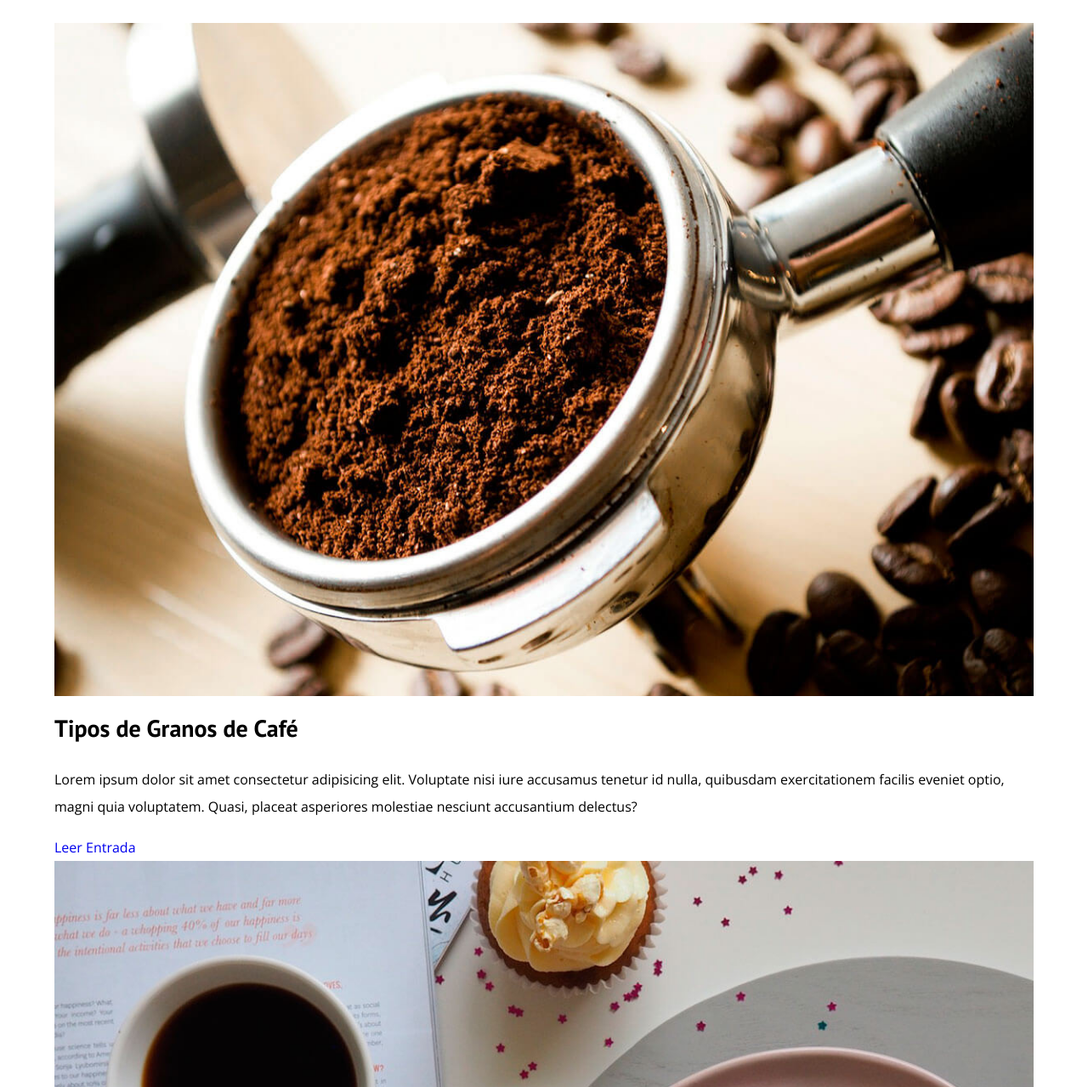
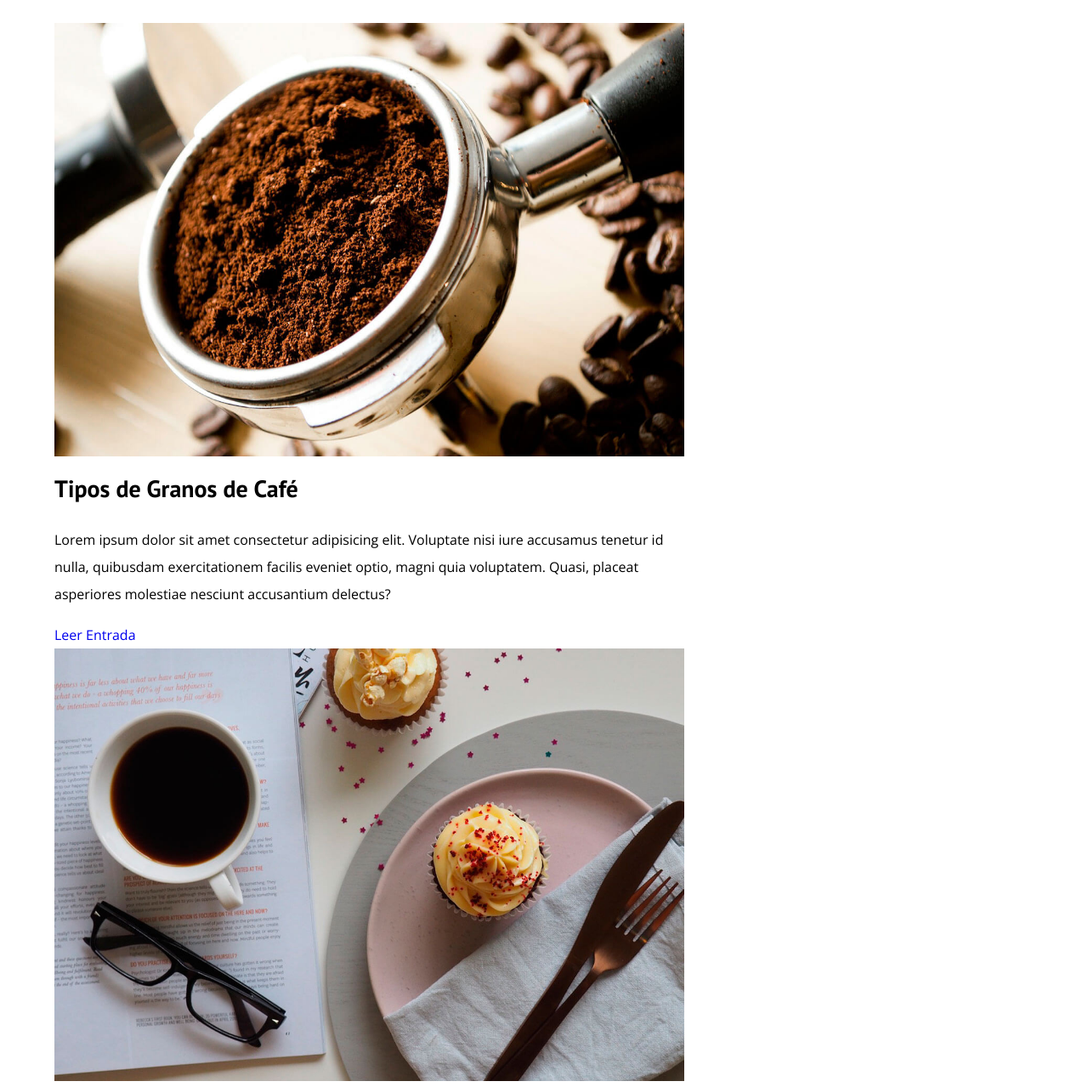
Before and after one commit to Cyber-IV/Coffee_Shop, a plain HTML site: page index.html in a window 1280 px wide. Shown: the part 701-1980 px from the top of the page at 85% size. Drawn offline with nearby package versions, Linux system fonts and the light colour scheme.

Commit message:
Estableciendo la grid a la estructura del blog principal

```diff
--- a/css/index.css
+++ b/css/index.css
@@ -61,4 +61,11 @@
     .header__text-container{
         margin-top: 16rem;
     }
+
+
+    .main-container{
+        display: grid;
+        grid-template-columns: 2fr 1fr;
+        column-gap: 4rem;
+    }
 }
```
